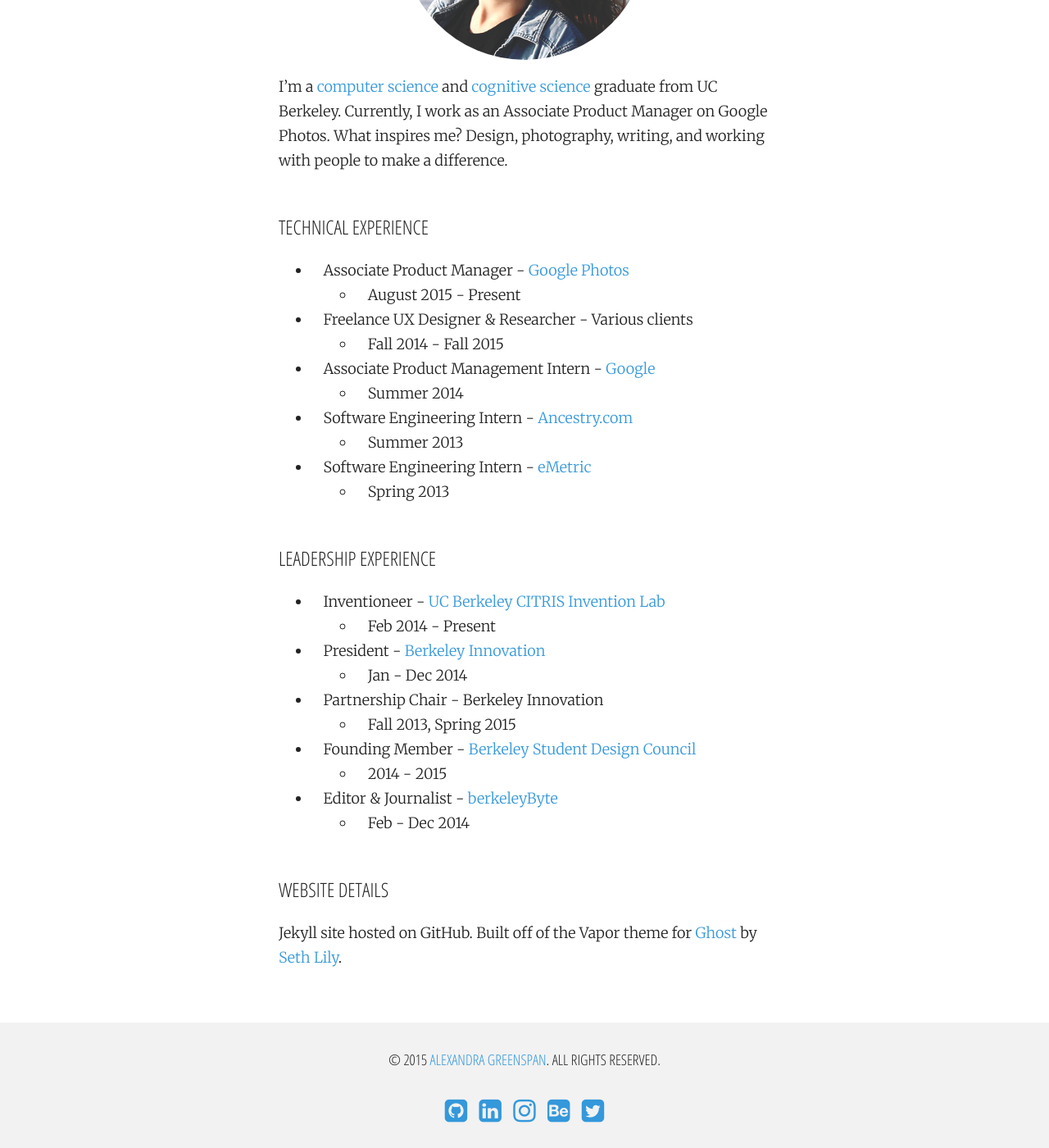
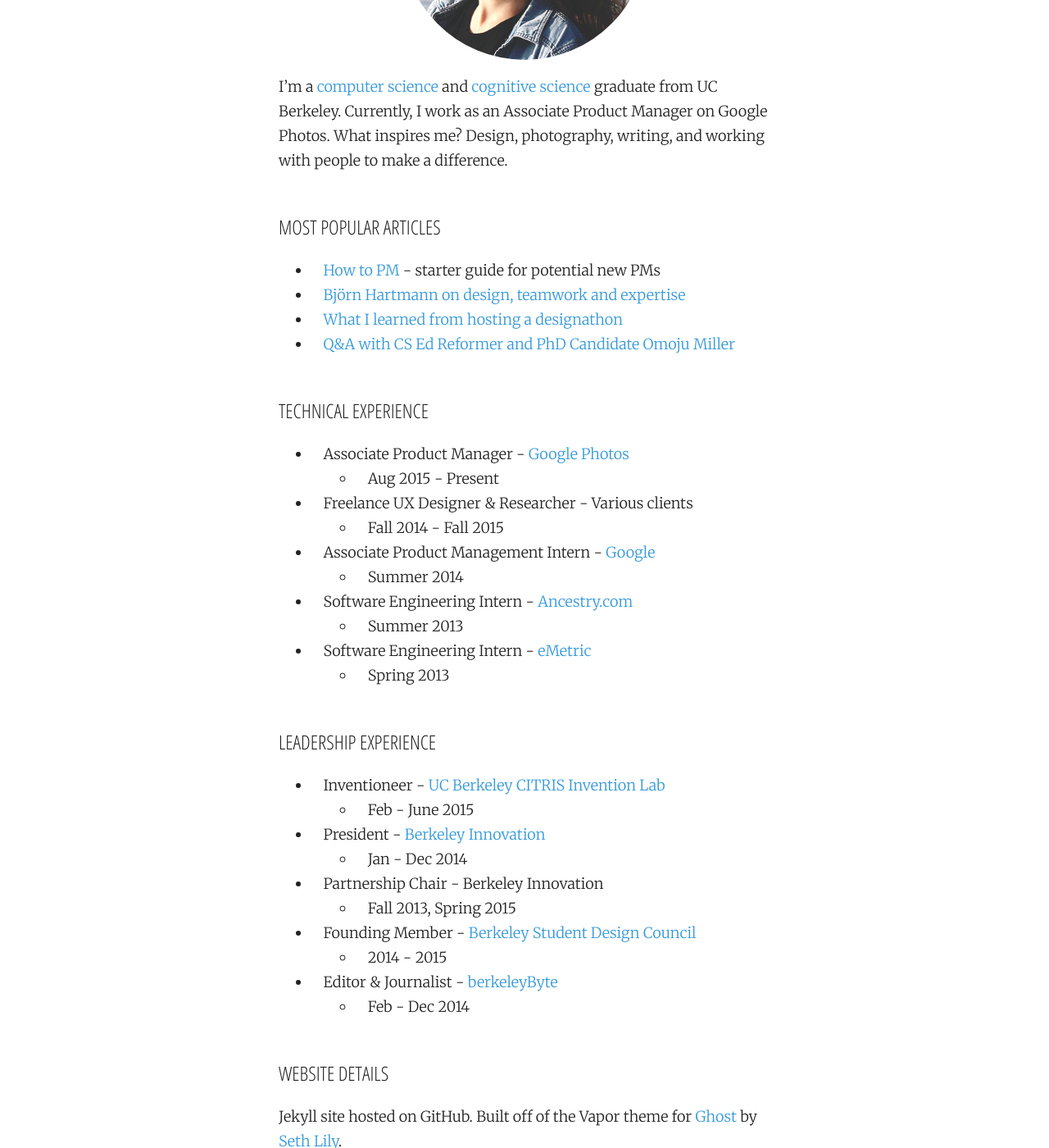
Before and after one commit to alexsg/alexsg, a Jekyll site: the page built from about.md, in a window 1280 px wide and 1400 px high, scrolled down 379 px. Shown: the whole window at 82% size. Built offline with Jekyll 4.4.1, drawn with Linux system fonts in a browser that asks for light colours; nearby versions of some CDN libraries.

Commit message:
lean updated and about updated

```diff
--- a/about.md
+++ b/about.md
@@ -8,9 +8,15 @@
 
 I’m a [computer science](http://www.eecs.berkeley.edu/) and [cognitive science](http://ugis.ls.berkeley.edu/cogsci/) graduate from UC Berkeley. Currently, I work as an Associate Product Manager on Google Photos. What inspires me? Design, photography, writing, and working with people to make a difference.
 
+##Most Popular Articles
+* [How to PM](/blog/2014/09/28/how-to-pm/) - starter guide for potential new PMs
+* [Björn Hartmann on design, teamwork and expertise](http://www.berkeleybyte.com/2014/12/03/design-notes-bjorn-hartmann-on-design-teamwork-and-expertise/)
+* [What I learned from hosting a designathon](/blog/2014/04/21/what-i-learned-from-hosting-a-designathon/)
+* [Q&A with CS Ed Reformer and PhD Candidate Omoju Miller](http://www.berkeleybyte.com/2014/03/11/qa-with-omoju-miller/)
+
 ##Technical Experience
 * Associate Product Manager - [Google Photos](https://photos.google.com/)
-	* August 2015 - Present
+	* Aug 2015 - Present
 * Freelance UX Designer & Researcher - Various clients
 	* Fall 2014 - Fall 2015
 * Associate Product Management Intern - [Google](https://www.google.com/)
@@ -22,7 +28,7 @@
 
 ##Leadership Experience
 * Inventioneer - [UC Berkeley CITRIS Invention Lab](http://invent.citris-uc.org/)
-	* Feb 2014 - Present
+	* Feb - June 2015
 * President - [Berkeley Innovation](http://www.ocf.berkeley.edu/~binnov/)
 	* Jan - Dec 2014
 * Partnership Chair - Berkeley Innovation
```
Also changed, not shown: portfolio/lean.md (+71 -1 lines).
